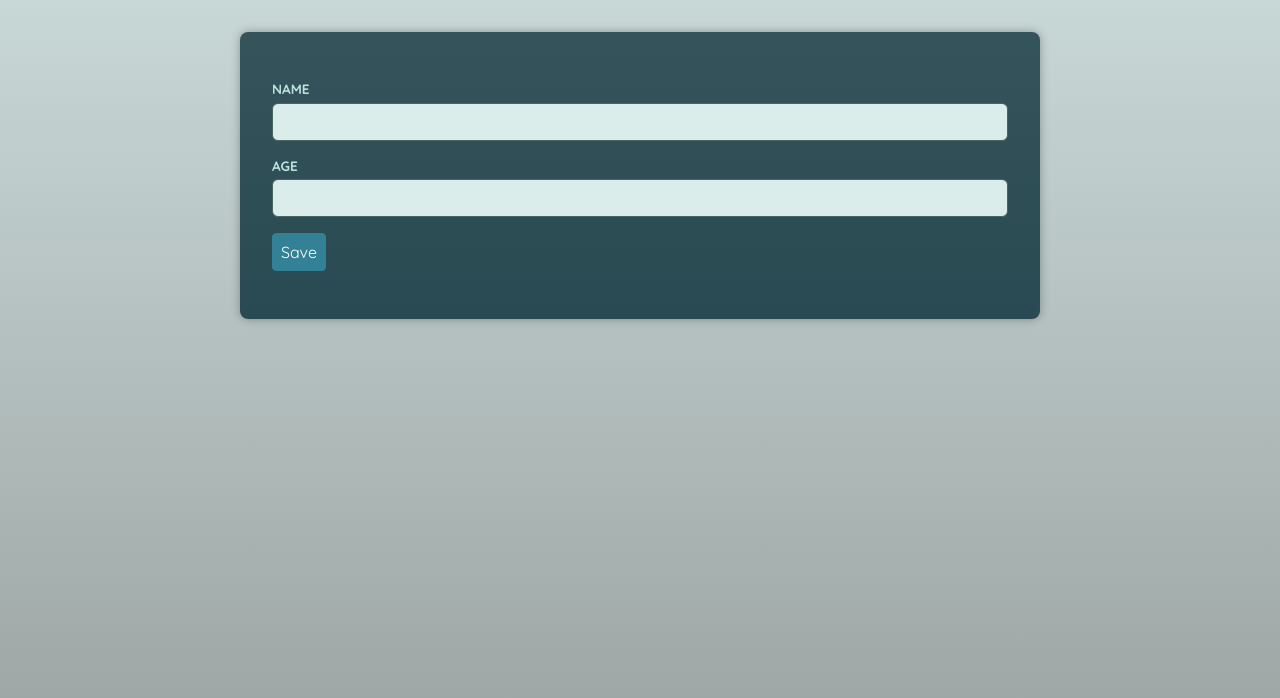
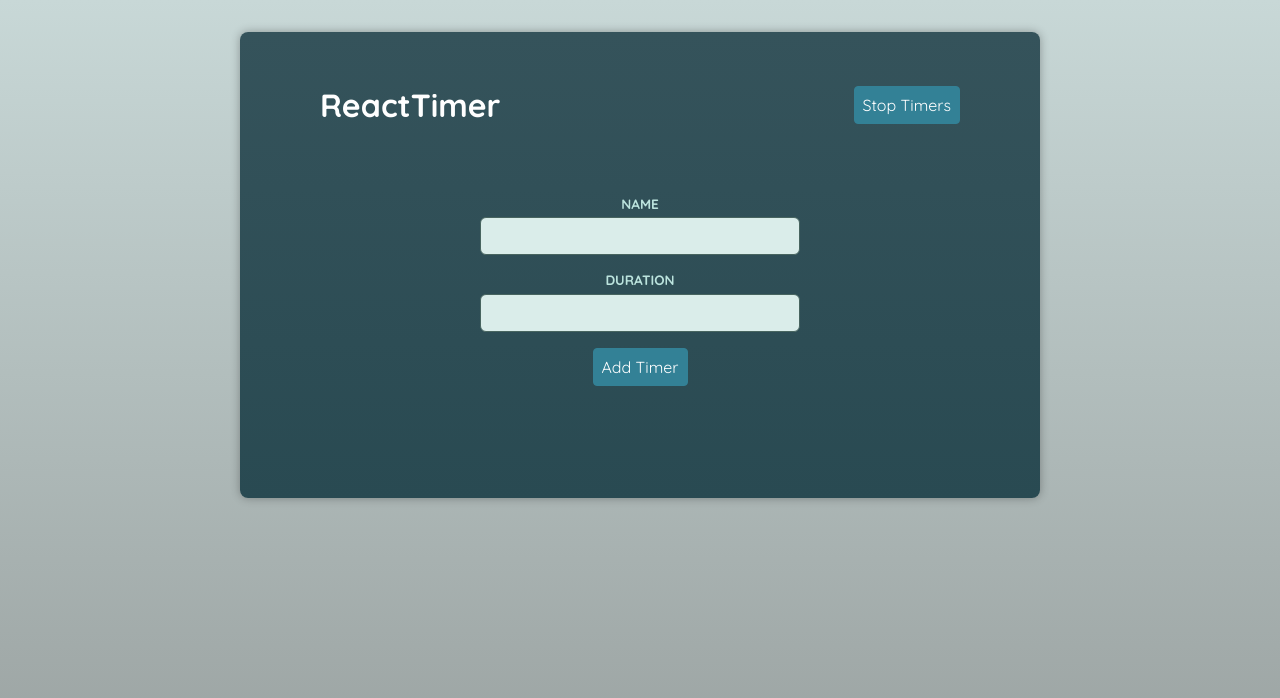
Before and after one commit to dmehra2102/react-zone, a React (Vite) app in the folder advance-components/: page / in a window 1280 px wide. Shown: the top 698 px of the page. Built offline with nearby package versions, Linux system fonts and the light colour scheme; a web font is replaced by a local one.

Commit message:
feat: added timer logic

```diff
--- a/advance-components/src/App.tsx
+++ b/advance-components/src/App.tsx
@@ -1,7 +1,8 @@
-import Form, { type FormHandler } from "./components/UI/Form";
-import Input from "./components/UI/Input";
-import Button from "./components/UI/Button";
+import { type FormHandler } from "./components/UI/Form";
 import { useRef } from "react";
+import AddTimer from "./components/AddTimer";
+import Header from "./components/Header";
+import Timers from "./components/Timers";
 
 function App() {
   const ref = useRef<FormHandler>(null);
@@ -11,16 +12,13 @@ function App() {
     ref.current?.clear();
   };
   return (
-    <main>
-      <Form onSave={handleSave} ref={ref}>
-        <Input type="text" id="name" label="name" />
-        <Input type="number" id="age" label="age" />
-
-        <p>
-          <Button>Save</Button>
-        </p>
-      </Form>
-    </main>
+    <>
+      <Header />
+      <main>
+        <AddTimer />
+        <Timers />
+      </main>
+    </>
   );
 }
 
--- a/advance-components/src/components/AddTimer.tsx
+++ b/advance-components/src/components/AddTimer.tsx
@@ -17,8 +17,8 @@ export default function AddTimer() {
 
   return (
     <Form ref={form} onSave={handleSaveTimer} id="add-timer">
-      <Input type="text" label="Name" id="name" />
-      <Input type="number" label="Duration" id="duration" />
+      <Input type="text" label="Name" id="name" required />
+      <Input type="number" label="Duration" id="duration" required />
       <p>
         <Button>Add Timer</Button>
       </p>
--- a/advance-components/src/components/Header.tsx
+++ b/advance-components/src/components/Header.tsx
@@ -8,7 +8,7 @@ export default function Header() {
       <h1>ReactTimer</h1>
       <Button
         onClick={
-          timersCtx.isRunning ? timersCtx.stopTimers : timersCtx.stopTimers
+          timersCtx.isRunning ? timersCtx.stopTimers : timersCtx.startTimers
         }
       >
         {timersCtx.isRunning ? "Stop" : "Start"} Timers
--- a/advance-components/src/components/Timer.tsx
+++ b/advance-components/src/components/Timer.tsx
@@ -1,3 +1,4 @@
+import { useEffect, useRef, useState } from "react";
 import {
   useTimerContext,
   type Timer as TimerProps,
@@ -5,11 +6,40 @@ import {
 import Container from "./UI/Container.tsx";
 
 export default function Timer({ duration, name }: TimerProps) {
-  const {} = useTimerContext();
+  const { isRunning } = useTimerContext();
+  const intervalRef = useRef<number | null>(null);
+  const [remainingState, setRemainingState] = useState<number>(duration * 1000);
+
+  if (remainingState <= 0 && intervalRef.current) {
+    clearInterval(intervalRef.current);
+  }
+
+  useEffect(() => {
+    let timer: number;
+    if (isRunning) {
+      timer = setInterval(() => {
+        setRemainingState((prevTime) => {
+          if (prevTime <= 0) return prevTime;
+
+          return prevTime - 50;
+        });
+      }, 50);
+      intervalRef.current = timer;
+    } else if (intervalRef.current) {
+      clearInterval(intervalRef.current);
+    }
+    return () => clearInterval(timer);
+  }, [isRunning]);
+
+  const formattedTimeRemainin = (remainingState / 1000).toFixed(2);
+
   return (
     <Container as="article">
       <h2>{name}</h2>
-      <p>{duration}</p>
+      <p>
+        <progress max={duration * 1000} value={remainingState} />
+      </p>
+      <p>{formattedTimeRemainin}</p>
     </Container>
   );
 }
```
